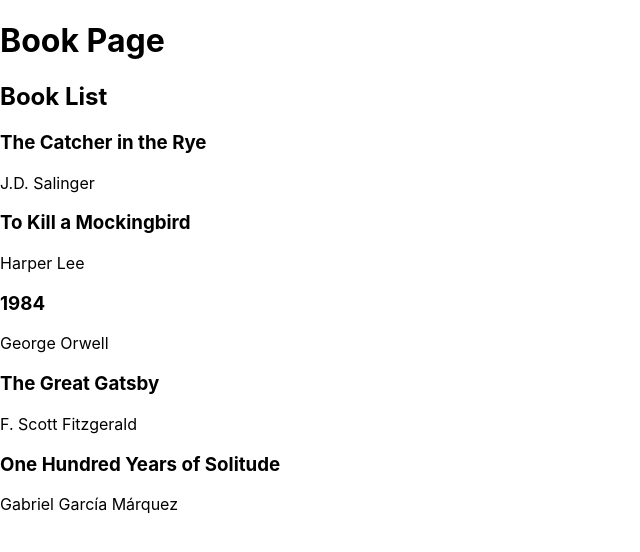
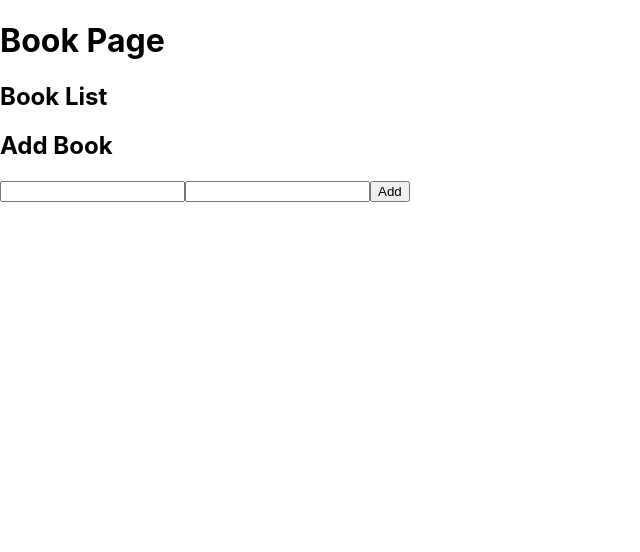
Before and after one commit to ahmedeid6842/book-store, a React (Create React App) app: page / in a window 1280 px wide. Shown: the top 552 px of the page, without its empty margins (0-640 px from the left). Built offline with nearby package versions, Linux system fonts and the light colour scheme.

Commit message:
Cerated the AddBook componenet with it's state

```diff
--- /dev/null
+++ b/src/components/AddBook.jsx
@@ -0,0 +1,43 @@
+import React, { useState } from 'react';
+import PropTypes from 'prop-types';
+
+const AddBook = ({ addBook }) => {
+  const [title, setTitle] = useState('');
+  const [author, setAuthor] = useState('');
+
+  const handleSubmit = (e) => {
+    e.preventDefault();
+    addBook({ title, author });
+    setTitle('');
+    setAuthor('');
+  };
+
+  return (
+    <div>
+      <h2>Add Book</h2>
+      <form onSubmit={handleSubmit}>
+        <input
+          type="text"
+          id="title"
+          value={title}
+          onChange={(e) => setTitle(e.target.value)}
+        />
+
+        <input
+          type="text"
+          id="author"
+          value={author}
+          onChange={(e) => setAuthor(e.target.value)}
+        />
+
+        <button type="submit">Add</button>
+      </form>
+    </div>
+  );
+};
+
+AddBook.propTypes = {
+  addBook: PropTypes.func.isRequired,
+};
+
+export default AddBook;
--- a/src/pages/Book.jsx
+++ b/src/pages/Book.jsx
@@ -1,39 +1,19 @@
 import React, { useState } from 'react';
 import BookList from '../components/BookList';
+import AddBook from '../components/AddBook';
 
 const Book = () => {
-  const [books] = useState([
-    {
-      id: 1,
-      title: 'The Catcher in the Rye',
-      author: 'J.D. Salinger',
-    },
-    {
-      id: 2,
-      title: 'To Kill a Mockingbird',
-      author: 'Harper Lee',
-    },
-    {
-      id: 3,
-      title: '1984',
-      author: 'George Orwell',
-    },
-    {
-      id: 4,
-      title: 'The Great Gatsby',
-      author: 'F. Scott Fitzgerald',
-    },
-    {
-      id: 5,
-      title: 'One Hundred Years of Solitude',
-      author: 'Gabriel García Márquez',
-    },
-  ]);
+  const [books, setBooks] = useState([]);
+
+  const addBook = (book) => {
+    setBooks([...books, { ...book, id: books.length + 1 }]);
+  };
 
   return (
     <div>
       <h1>Book Page</h1>
       <BookList books={books} />
+      <AddBook addBook={addBook} />
     </div>
   );
 };
```
